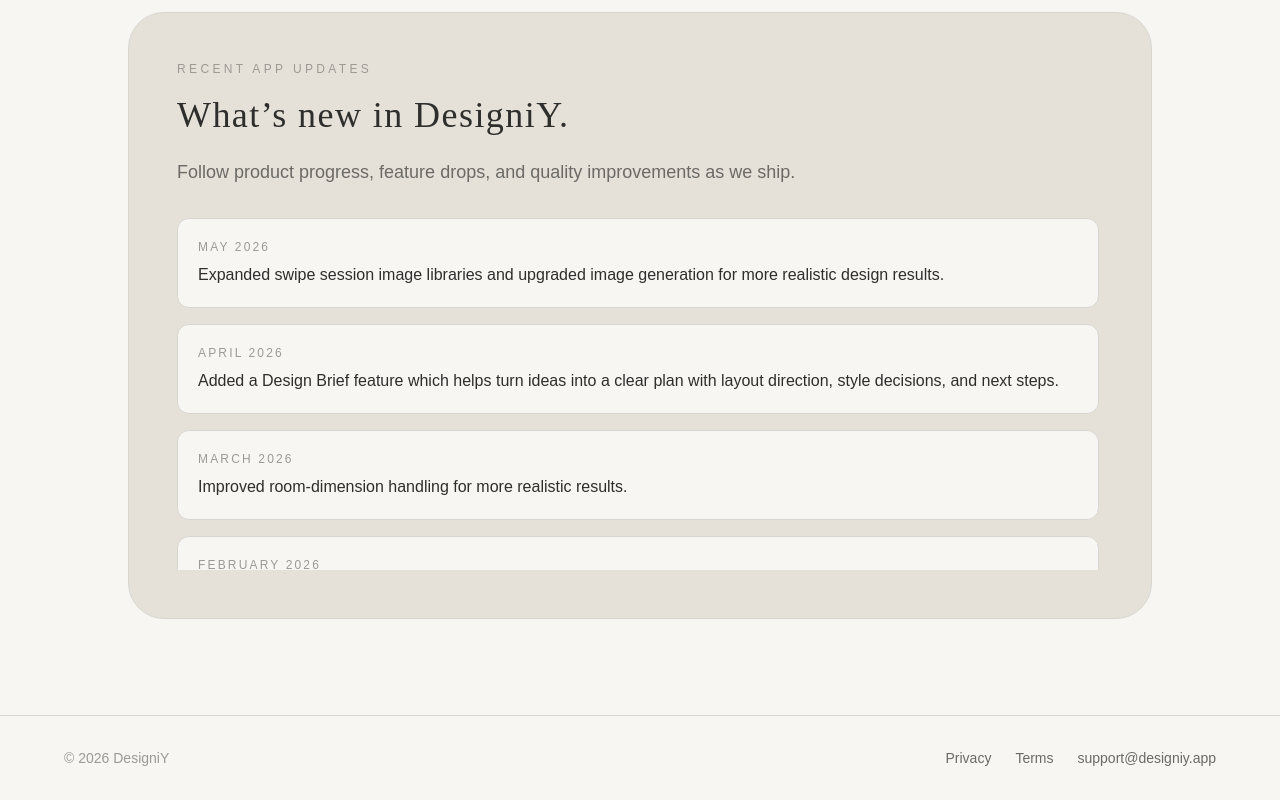
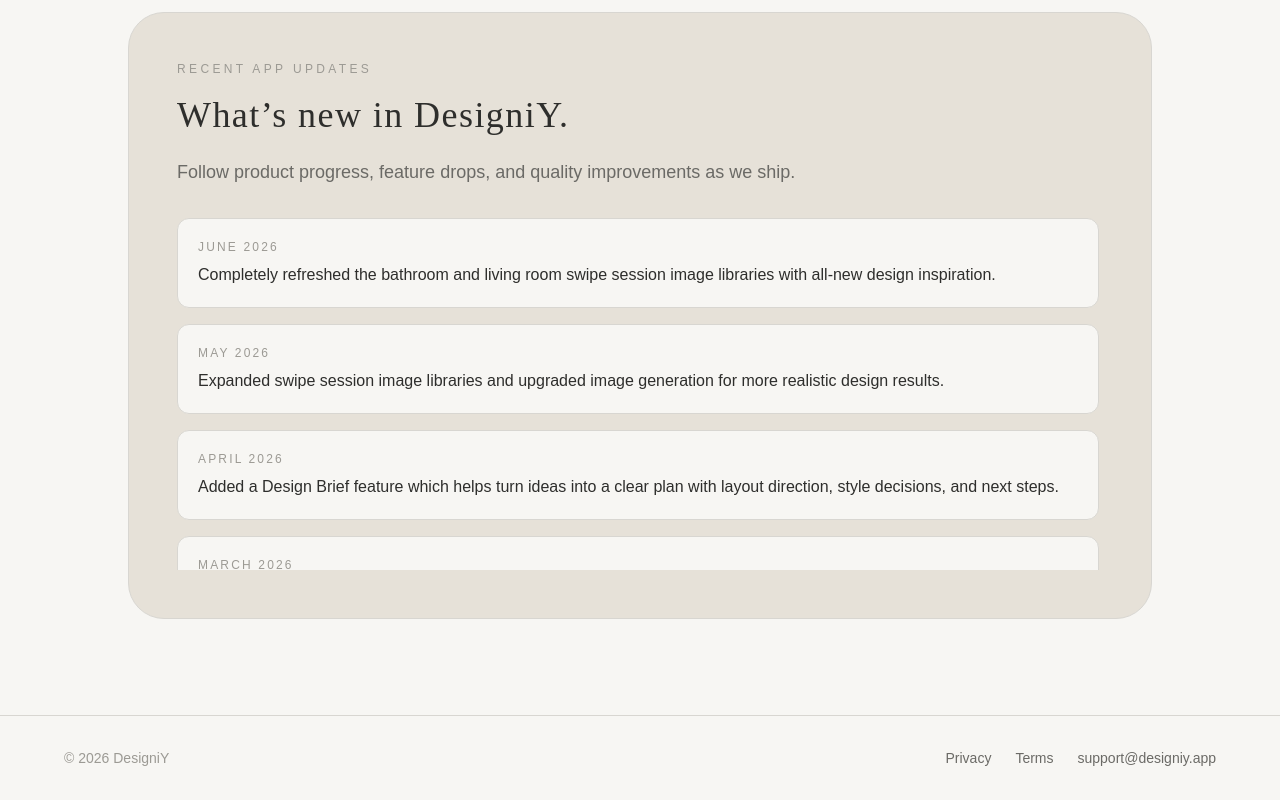
Before and after one commit to cisekdesigns/builderiywebsite, a Next.js app: page / in a window 1280 px wide. Shown: the part 1361-2161 px from the top of the page. Built offline with nearby package versions, Linux system fonts and the light colour scheme.

Commit message:
Add June 2026 website update

```diff
--- a/app/page.tsx
+++ b/app/page.tsx
@@ -142,6 +142,14 @@ export default function Home() {
           <div className="mt-8 grid max-h-[22rem] gap-4 overflow-y-auto pr-1">
             <div className="rounded-xl border border-[#D8D6D1] bg-[#F7F6F3] p-5">
               <p className="text-xs uppercase tracking-[0.18em] text-[#9C9A94]">
+                June 2026
+              </p>
+              <p className="mt-2 text-base text-[#2E2E2C]">
+                Completely refreshed the bathroom and living room swipe session image libraries with all-new design inspiration.
+              </p>
+            </div>
+            <div className="rounded-xl border border-[#D8D6D1] bg-[#F7F6F3] p-5">
+              <p className="text-xs uppercase tracking-[0.18em] text-[#9C9A94]">
                 May 2026
               </p>
               <p className="mt-2 text-base text-[#2E2E2C]">
```
